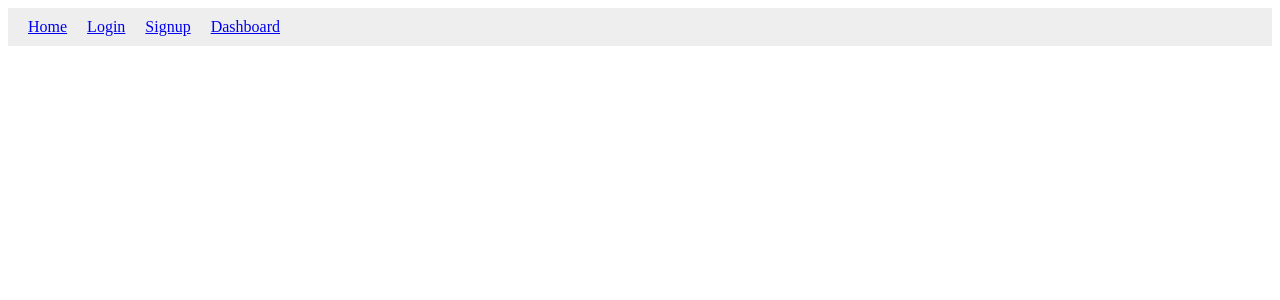
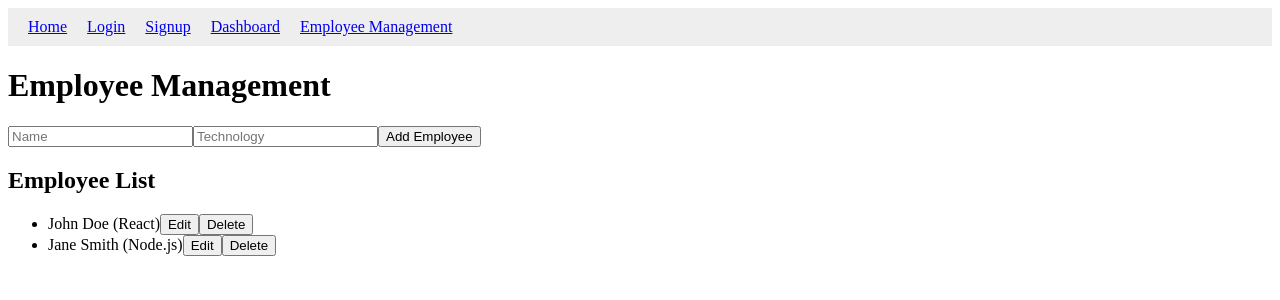
Before and after one commit to riyaz-b/react-app, a React (Create React App) app: page /employee-management in a window 1280 px wide. Shown: the top 300 px of the page. Built offline with nearby package versions, Linux system fonts and the light colour scheme.

Commit message:
added emp-mgmt to use EmployeeContext from react createContext()

```diff
--- a/src/App.js
+++ b/src/App.js
@@ -5,6 +5,8 @@ import Login from "./login/Login";
 import Signup from "./register/Signup";
 import Home from "./pages/Home";
 import ProtectedRoute from "./auth/ProtectedRoute";
+import { EmployeeProvider } from './employee-management/EmployeeContext';
+import EmployeeManagement from './employee-management/EmployeeManagement';
 
 function App() {
   return (
@@ -15,6 +17,7 @@ function App() {
           <Link to="/login" style={{ margin: "0 10px" }}>Login</Link>
           <Link to="/signup" style={{ margin: "0 10px" }}>Signup</Link>
           <Link to="/dashboard" style={{ margin: "0 10px" }}>Dashboard</Link>
+          <Link to="/employee-management" style={{ margin: "0 10px" }}>Employee Management</Link>
         </nav>
 
         <Routes>
@@ -22,6 +25,14 @@ function App() {
           <Route path="/login" element={<Login />} />
           <Route path="/signup" element={<Signup />} />
           <Route path="/dashboard/*" element={<ProtectedRoute />} />
+        <Route
+            path="/employee-management"
+            element={
+              <EmployeeProvider>
+                <EmployeeManagement />
+              </EmployeeProvider>
+            }
+          />
         </Routes>
       </div>
     </AuthProvider>
--- /dev/null
+++ b/src/employee-management/EmployeeContext.js
@@ -0,0 +1,28 @@
+import React, { createContext, useState } from 'react';
+
+export const EmployeeContext = createContext();
+
+export const EmployeeProvider = ({ children }) => {
+    const [employees, setEmployees] = useState([
+        { id: 1, name: 'John Doe', tech: 'React' },
+        { id: 2, name: 'Jane Smith', tech: 'Node.js' },
+    ]);
+
+    const addEmployee = (employee) => {
+        setEmployees([...employees, { ...employee, id: Date.now() }]);
+    };
+
+    const updateEmployee = (id, updatedEmployee) => {
+        setEmployees(employees.map(emp => (emp.id === id ? updatedEmployee : emp)));
+    };
+
+    const deleteEmployee = (id) => {
+        setEmployees(employees.filter(emp => emp.id !== id));
+    };
+
+    return (
+        <EmployeeContext.Provider value={{ employees, addEmployee, updateEmployee, deleteEmployee }}>
+            {children}
+        </EmployeeContext.Provider>
+    );
+};
--- /dev/null
+++ b/src/employee-management/EmployeeForm.js
@@ -0,0 +1,46 @@
+import React, { useState, useEffect, useContext } from 'react';
+import { EmployeeContext } from './EmployeeContext';
+
+const EmployeeForm = ({ selectedEmployee, setSelectedEmployee }) => {
+    const { addEmployee, updateEmployee } = useContext(EmployeeContext);
+    const [formData, setFormData] = useState({ id: '', name: '', tech: '' });
+
+    useEffect(() => {
+        if (selectedEmployee) {
+            setFormData(selectedEmployee);
+        } else {
+            setFormData({ id: '', name: '', tech: '' });
+        }
+    }, [selectedEmployee]);
+
+    const handleSubmit = (e) => {
+        e.preventDefault();
+        if (selectedEmployee) {
+            updateEmployee(selectedEmployee.id, formData);
+        } else {
+            addEmployee(formData);
+        }
+        setSelectedEmployee(null);
+        setFormData({ id: '', name: '', tech: '' });
+    };
+
+    return (
+        <form onSubmit={handleSubmit}>
+            <input
+                type="text"
+                placeholder="Name"
+                value={formData.name}
+                onChange={(e) => setFormData({ ...formData, name: e.target.value })}
+            />
+            <input
+                type="text"
+                placeholder="Technology"
+                value={formData.tech}
+                onChange={(e) => setFormData({ ...formData, tech: e.target.value })}
+            />
+            <button type="submit">{selectedEmployee ? 'Update' : 'Add'} Employee</button>
+        </form>
+    );
+};
+
+export default EmployeeForm;
--- /dev/null
+++ b/src/employee-management/EmployeeList.js
@@ -0,0 +1,23 @@
+import React, { useContext } from 'react';
+import { EmployeeContext } from './EmployeeContext';
+
+const EmployeeList = ({ onEdit }) => {
+    const { employees, deleteEmployee } = useContext(EmployeeContext);
+
+    return (
+        <div>
+            <h2>Employee List</h2>
+            <ul>
+                {employees.map(emp => (
+                    <li key={emp.id}>
+                        {emp.name} ({emp.tech})
+                        <button onClick={() => onEdit(emp)}>Edit</button>
+                        <button onClick={() => deleteEmployee(emp.id)}>Delete</button>
+                    </li>
+                ))}
+            </ul>
+        </div>
+    );
+};
+
+export default EmployeeList;
--- /dev/null
+++ b/src/employee-management/EmployeeManagement.js
@@ -0,0 +1,24 @@
+import React, { useState } from 'react';
+import EmployeeForm from './EmployeeForm';
+import EmployeeList from './EmployeeList';
+
+const EmployeeManagement = () => {
+    const [selectedEmployee, setSelectedEmployee] = useState(null);
+
+    const handleEdit = (employee) => {
+        setSelectedEmployee(employee);
+    };
+
+    return (
+        <div>
+            <h1>Employee Management</h1>
+            <EmployeeForm
+                selectedEmployee={selectedEmployee}
+                setSelectedEmployee={setSelectedEmployee}
+            />
+            <EmployeeList onEdit={handleEdit} />
+        </div>
+    );
+};
+
+export default EmployeeManagement;
```
